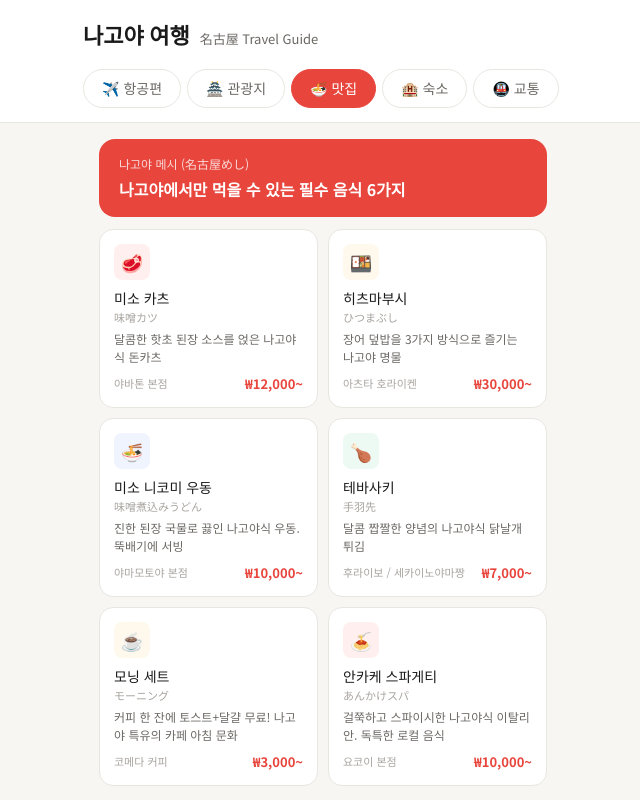
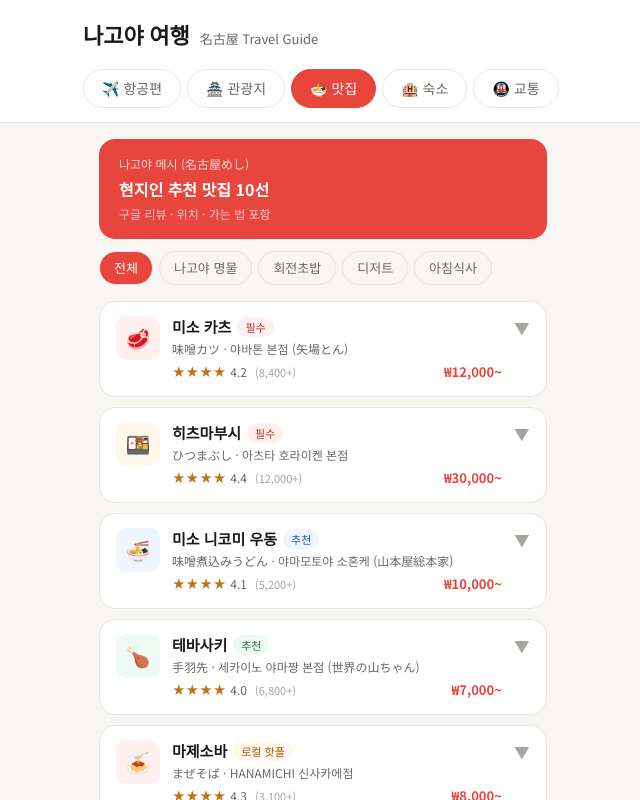
Before and after one commit to chj927il-arch/nagoya-travel, a Next.js app: page / in a window 1280 px wide. Both pictures are taken after a click on the button "🍜 맛집". Shown: the top 800 px of the page, without its empty margins (317-957 px from the left). Built offline with nearby package versions, Linux system fonts and the light colour scheme.

Commit message:
맛집 업그레이드

```diff
--- a/app/components/FoodPanel.tsx
+++ b/app/components/FoodPanel.tsx
@@ -1,65 +1,213 @@
 "use client";
+
+import { useState } from "react";
+
+const categories = ["전체", "나고야 명물", "회전초밥", "디저트", "아침식사"];
 
 const foods = [
   {
     name: "미소 카츠",
     nameJp: "味噌カツ",
-    desc: "달콤한 핫초 된장 소스를 얹은 나고야식 돈카츠",
-    restaurant: "야바톤 본점",
+    category: "나고야 명물",
+    restaurant: "야바톤 본점 (矢場とん)",
+    desc: "1947년 창업. 달콤한 핫초 된장 소스를 얹은 나고야식 돈카츠. 오스상점가 근처 위치.",
     price: "₩12,000~",
+    rating: 4.2,
+    reviewCount: "8,400+",
+    hours: "11:00~21:00 (월요일 휴무)",
+    access: "지하철 쓰루마이선 → 카미마에즈역 도보 5분",
+    mapUrl: "https://maps.google.com/?q=矢場とん矢場町本店+名古屋",
     emoji: "🥩",
     bg: "#FFF0EF",
+    badge: "필수",
+    badgeColor: "#B83028",
+    badgeBg: "#FFF0EF",
   },
   {
     name: "히츠마부시",
     nameJp: "ひつまぶし",
-    desc: "장어 덮밥을 3가지 방식으로 즐기는 나고야 명물",
-    restaurant: "아츠타 호라이켄",
+    category: "나고야 명물",
+    restaurant: "아츠타 호라이켄 본점",
+    desc: "장어 덮밥을 4등분해 3가지 방식으로 즐기는 나고야 대표 명물. 예약 권장.",
     price: "₩30,000~",
+    rating: 4.4,
+    reviewCount: "12,000+",
+    hours: "11:30~14:00 / 17:00~21:00 (수요일 휴무)",
+    access: "지하철 메이조선 → 진구니시역 도보 7분",
+    mapUrl: "https://maps.google.com/?q=あつた蓬莱軒+神宮店+名古屋",
     emoji: "🍱",
     bg: "#FFF8EC",
+    badge: "필수",
+    badgeColor: "#B83028",
+    badgeBg: "#FFF0EF",
   },
   {
     name: "미소 니코미 우동",
     nameJp: "味噌煮込みうどん",
-    desc: "진한 된장 국물로 끓인 나고야식 우동. 뚝배기에 서빙",
-    restaurant: "야마모토야 본점",
+    category: "나고야 명물",
+    restaurant: "야마모토야 소혼케 (山本屋総本家)",
+    desc: "1925년 창업 100년 전통. 아이치산 핫초 미소 국물에 끓인 나고야식 뚝배기 우동.",
     price: "₩10,000~",
+    rating: 4.1,
+    reviewCount: "5,200+",
+    hours: "11:00~21:00",
+    access: "지하철 히가시야마선 → 사카에역 도보 3분",
+    mapUrl: "https://maps.google.com/?q=山本屋総本家+栄店+名古屋",
     emoji: "🍜",
     bg: "#EFF4FF",
+    badge: "추천",
+    badgeColor: "#2251CC",
+    badgeBg: "#EFF4FF",
   },
   {
     name: "테바사키",
     nameJp: "手羽先",
-    desc: "달콤 짭짤한 양념의 나고야식 닭날개 튀김",
-    restaurant: "후라이보 / 세카이노야마짱",
+    category: "나고야 명물",
+    restaurant: "세카이노 야마짱 본점 (世界の山ちゃん)",
+    desc: "테바사키 원조집. 특제 후추 양념의 중독성 있는 닭날개 튀김. 맥주와 환상 궁합.",
     price: "₩7,000~",
+    rating: 4.0,
+    reviewCount: "6,800+",
+    hours: "17:00~24:00",
+    access: "지하철 히가시야마선 → 사카에역 도보 5분",
+    mapUrl: "https://maps.google.com/?q=世界の山ちゃん+本店+名古屋",
     emoji: "🍗",
     bg: "#EDFAF4",
+    badge: "추천",
+    badgeColor: "#1A7A4A",
+    badgeBg: "#EDFAF4",
   },
   {
-    name: "모닝 세트",
-    nameJp: "モーニング",
-    desc: "커피 한 잔에 토스트+달걀 무료! 나고야 특유의 카페 아침 문화",
-    restaurant: "코메다 커피",
-    price: "₩3,000~",
+    name: "마제소바",
+    nameJp: "まぜそば",
+    category: "나고야 명물",
+    restaurant: "HANAMICHI 신사카에점",
+    desc: "나고야 5대 명물 중 하나. 국물 없는 비빔면에 호르몬 토핑. 현지인들 사이 인기 폭발.",
+    price: "₩8,000~",
+    rating: 4.3,
+    reviewCount: "3,100+",
+    hours: "11:00~22:00",
+    access: "지하철 히가시야마선 → 신사카에역 도보 3분",
+    mapUrl: "https://maps.google.com/?q=HANAMICHI+新栄店+名古屋",
+    emoji: "🍝",
+    bg: "#FFF0EF",
+    badge: "로컬 핫플",
+    badgeColor: "#9A5B0A",
+    badgeBg: "#FFF8EC",
+  },
+  {
+    name: "회전초밥",
+    nameJp: "回転寿司",
+    category: "회전초밥",
+    restaurant: "니기리노토쿠베 (にぎりの徳兵衛) 오아시스21점",
+    desc: "오아시스21 지하 위치. 현지인·관광객 모두 인정하는 가성비 맛집. 한국어 태블릿 지원.",
+    price: "₩10,000~",
+    rating: 4.2,
+    reviewCount: "4,500+",
+    hours: "11:00~22:00",
+    access: "지하철 메이조선 → 사카에역 도보 3분 (오아시스21 지하)",
+    mapUrl: "https://maps.google.com/?q=にぎりの徳兵衛+オアシス21店+名古屋",
+    emoji: "🍣",
+    bg: "#EFF4FF",
+    badge: "가성비",
+    badgeColor: "#2251CC",
+    badgeBg: "#EFF4FF",
+  },
+  {
+    name: "코메다 커피 모닝",
+    nameJp: "コメダ珈琲 モーニング",
+    category: "아침식사",
+    restaurant: "코메다 커피 (コメダ珈琲店)",
+    desc: "나고야 발상 카페 체인. 오전 11시까지 커피 한 잔 주문하면 토스트+달걀 무료!",
+    price: "₩4,000~",
+    rating: 4.1,
+    reviewCount: "전국 체인",
+    hours: "07:00~23:00",
+    access: "나고야 시내 어디서든 도보 10분 내 위치",
+    mapUrl: "https://maps.google.com/?q=コメダ珈琲+名古屋",
     emoji: "☕",
     bg: "#FFF8EC",
+    badge: "아침 필수",
+    badgeColor: "#9A5B0A",
+    badgeBg: "#FFF8EC",
+  },
+  {
+    name: "하브스 케이크",
+    nameJp: "ハーブス",
+    category: "디저트",
+    restaurant: "하브스 사카에 본점 (HARBS)",
+    desc: "나고야 발상 케이크 카페. 크레이프 케이크와 생과일 케이크가 명물. 항상 웨이팅 있음.",
+    price: "₩8,000~",
+    rating: 4.5,
+    reviewCount: "9,200+",
+    hours: "11:00~20:00",
+    access: "지하철 히가시야마선 → 사카에역 도보 2분",
+    mapUrl: "https://maps.google.com/?q=HARBS+栄店+名古屋",
+    emoji: "🍰",
+    bg: "#FBEAF0",
+    badge: "디저트 1위",
+    badgeColor: "#993556",
+    badgeBg: "#FBEAF0",
   },
   {
     name: "안카케 스파게티",
     nameJp: "あんかけスパ",
-    desc: "걸쭉하고 스파이시한 나고야식 이탈리안. 독특한 로컬 음식",
-    restaurant: "요코이 본점",
-    price: "₩10,000~",
+    category: "나고야 명물",
+    restaurant: "요코이 본점 (ヨコイ)",
+    desc: "걸쭉하고 스파이시한 나고야식 이탈리안. 다른 지역에서는 맛볼 수 없는 독특한 로컬 음식.",
+    price: "₩9,000~",
+    rating: 4.0,
+    reviewCount: "2,800+",
+    hours: "11:00~14:30 / 17:00~20:30 (일요일 휴무)",
+    access: "지하철 히가시야마선 → 후시미역 도보 5분",
+    mapUrl: "https://maps.google.com/?q=ヨコイ+名古屋+あんかけスパ",
     emoji: "🍝",
     bg: "#FFF0EF",
+    badge: "나고야 한정",
+    badgeColor: "#B83028",
+    badgeBg: "#FFF0EF",
+  },
+  {
+    name: "텐무스",
+    nameJp: "天むす",
+    category: "아침식사",
+    restaurant: "센쥬 본점 (千寿)",
+    desc: "새우튀김이 들어간 나고야식 주먹밥. 고시히카리 쌀 사용. 도시락으로도 인기.",
+    price: "₩6,000~",
+    rating: 4.3,
+    reviewCount: "3,400+",
+    hours: "09:00~18:00 (재고 소진 시 조기 마감)",
+    access: "지하철 히가시야마선 → 후시미역 도보 7분",
+    mapUrl: "https://maps.google.com/?q=天むす千寿+名古屋",
+    emoji: "🍙",
+    bg: "#EDFAF4",
+    badge: "현지 명물",
+    badgeColor: "#1A7A4A",
+    badgeBg: "#EDFAF4",
   },
 ];
 
+function StarRating({ rating }: { rating: number }) {
+  return (
+    <span style={{ color: "#BA7517", fontSize: 13 }}>
+      {"★".repeat(Math.floor(rating))}
+      {rating % 1 >= 0.5 ? "☆" : ""}
+      <span style={{ color: "var(--color-text-muted)", marginLeft: 4, fontSize: 12 }}>
+        {rating.toFixed(1)}
+      </span>
+    </span>
+  );
+}
+
 export default function FoodPanel() {
+  const [selected, setSelected] = useState("전체");
+  const [expanded, setExpanded] = useState<number | null>(null);
+
+  const filtered = selected === "전체" ? foods : foods.filter((f) => f.category === selected);
+
   return (
     <div>
+      {/* 헤더 */}
       <div
         style={{
           background: "var(--color-primary)",
@@ -70,44 +218,146 @@
         }}
       >
         <div style={{ fontSize: 12, opacity: 0.8, marginBottom: 4 }}>나고야 메시 (名古屋めし)</div>
-        <div style={{ fontSize: 16, fontWeight: 700 }}>나고야에서만 먹을 수 있는 필수 음식 6가지</div>
+        <div style={{ fontSize: 16, fontWeight: 700 }}>현지인 추천 맛집 {foods.length}선</div>
+        <div style={{ fontSize: 12, opacity: 0.7, marginTop: 4 }}>구글 리뷰 · 위치 · 가는 법 포함</div>
       </div>
 
-      <div style={{ display: "grid", gridTemplateColumns: "repeat(2, 1fr)", gap: 10 }}>
-        {foods.map((f, i) => (
+      {/* 카테고리 필터 */}
+      <div style={{ display: "flex", gap: 6, overflowX: "auto", marginBottom: 12, paddingBottom: 4 }}>
+        {categories.map((c) => (
+          <button
+            key={c}
+            onClick={() => setSelected(c)}
+            style={{
+              padding: "6px 14px",
+              borderRadius: 999,
+              border: "1px solid var(--color-border)",
+              background: selected === c ? "var(--color-primary)" : "transparent",
+              color: selected === c ? "white" : "var(--color-text-muted)",
+              fontSize: 13,
+              cursor: "pointer",
+              whiteSpace: "nowrap",
+              fontWeight: selected === c ? 500 : 400,
+            }}
+          >
+            {c}
+          </button>
+        ))}
+      </div>
+
+      {/* 맛집 목록 */}
+      <div style={{ display: "flex", flexDirection: "column", gap: 10 }}>
+        {filtered.map((f, i) => (
           <div
             key={i}
             style={{
               background: "var(--color-surface)",
               border: "1px solid var(--color-border)",
-              borderRadius: 14,
-              padding: 14,
+              borderRadius: 16,
+              overflow: "hidden",
             }}
           >
+            {/* 기본 정보 */}
+            <div
+              style={{ padding: "14px 16px", cursor: "pointer" }}
+              onClick={() => setExpanded(expanded === i ? null : i)}
+            >
+              <div style={{ display: "flex", gap: 12, alignItems: "flex-start" }}>
                 <div
                   style={{
-                width: 36,
-                height: 36,
-                borderRadius: 8,
+                    width: 44,
+                    height: 44,
+                    borderRadius: 10,
                     background: f.bg,
                     display: "flex",
                     alignItems: "center",
                     justifyContent: "center",
-                fontSize: 18,
-                marginBottom: 8,
+                    fontSize: 20,
+                    flexShrink: 0,
                   }}
                 >
                   {f.emoji}
                 </div>
-            <div style={{ fontSize: 14, fontWeight: 500 }}>{f.name}</div>
-            <div style={{ fontSize: 11, color: "var(--color-text-hint)", marginBottom: 4 }}>{f.nameJp}</div>
-            <div style={{ fontSize: 12, color: "var(--color-text-muted)", lineHeight: 1.5, marginBottom: 8 }}>
+                <div style={{ flex: 1 }}>
+                  <div style={{ display: "flex", alignItems: "center", gap: 6, marginBottom: 2 }}>
+                    <span style={{ fontSize: 15, fontWeight: 600 }}>{f.name}</span>
+                    <span
+                      style={{
+                        fontSize: 11,
+                        padding: "2px 8px",
+                        borderRadius: 999,
+                        background: f.badgeBg,
+                        color: f.badgeColor,
+                        fontWeight: 500,
+                      }}
+                    >
+                      {f.badge}
+                    </span>
+                  </div>
+                  <div style={{ fontSize: 12, color: "var(--color-text-muted)", marginBottom: 4 }}>
+                    {f.nameJp} · {f.restaurant}
+                  </div>
+                  <div style={{ display: "flex", alignItems: "center", gap: 8 }}>
+                    <StarRating rating={f.rating} />
+                    <span style={{ fontSize: 11, color: "var(--color-text-hint)" }}>({f.reviewCount})</span>
+                    <span style={{ fontSize: 13, fontWeight: 700, color: "var(--color-primary)", marginLeft: "auto" }}>
+                      {f.price}
+                    </span>
+                  </div>
+                </div>
+                <div style={{ fontSize: 16, color: "var(--color-text-hint)" }}>
+                  {expanded === i ? "▲" : "▼"}
+                </div>
+              </div>
+            </div>
+
+            {/* 상세 정보 (펼치기) */}
+            {expanded === i && (
+              <div
+                style={{
+                  borderTop: "1px solid var(--color-border)",
+                  padding: "14px 16px",
+                  background: "#F7F6F3",
+                }}
+              >
+                <div style={{ fontSize: 13, color: "var(--color-text)", lineHeight: 1.6, marginBottom: 12 }}>
                   {f.desc}
                 </div>
-            <div style={{ display: "flex", justifyContent: "space-between", alignItems: "center" }}>
-              <div style={{ fontSize: 11, color: "var(--color-text-hint)" }}>{f.restaurant}</div>
-              <div style={{ fontSize: 13, fontWeight: 700, color: "var(--color-primary)" }}>{f.price}</div>
+
+                <div style={{ display: "flex", flexDirection: "column", gap: 8 }}>
+                  <div style={{ display: "flex", gap: 8, fontSize: 13 }}>
+                    <span style={{ color: "var(--color-text-muted)", width: 24, flexShrink: 0 }}>🕐</span>
+                    <span>{f.hours}</span>
                   </div>
+                  <div style={{ display: "flex", gap: 8, fontSize: 13 }}>
+                    <span style={{ color: "var(--color-text-muted)", width: 24, flexShrink: 0 }}>🚇</span>
+                    <span>{f.access}</span>
+                  </div>
+                </div>
+
+                <a
+                  href={f.mapUrl}
+                  target="_blank"
+                  rel="noopener noreferrer"
+                  style={{
+                    display: "flex",
+                    alignItems: "center",
+                    justifyContent: "center",
+                    gap: 6,
+                    marginTop: 14,
+                    padding: "10px",
+                    borderRadius: 10,
+                    background: "var(--color-primary)",
+                    color: "white",
+                    fontSize: 13,
+                    fontWeight: 500,
+                    textDecoration: "none",
+                  }}
+                >
+                  📍 구글 지도에서 보기
+                </a>
+              </div>
+            )}
           </div>
         ))}
       </div>
```
Lines whose indentation alone changed are shown as unchanged.
